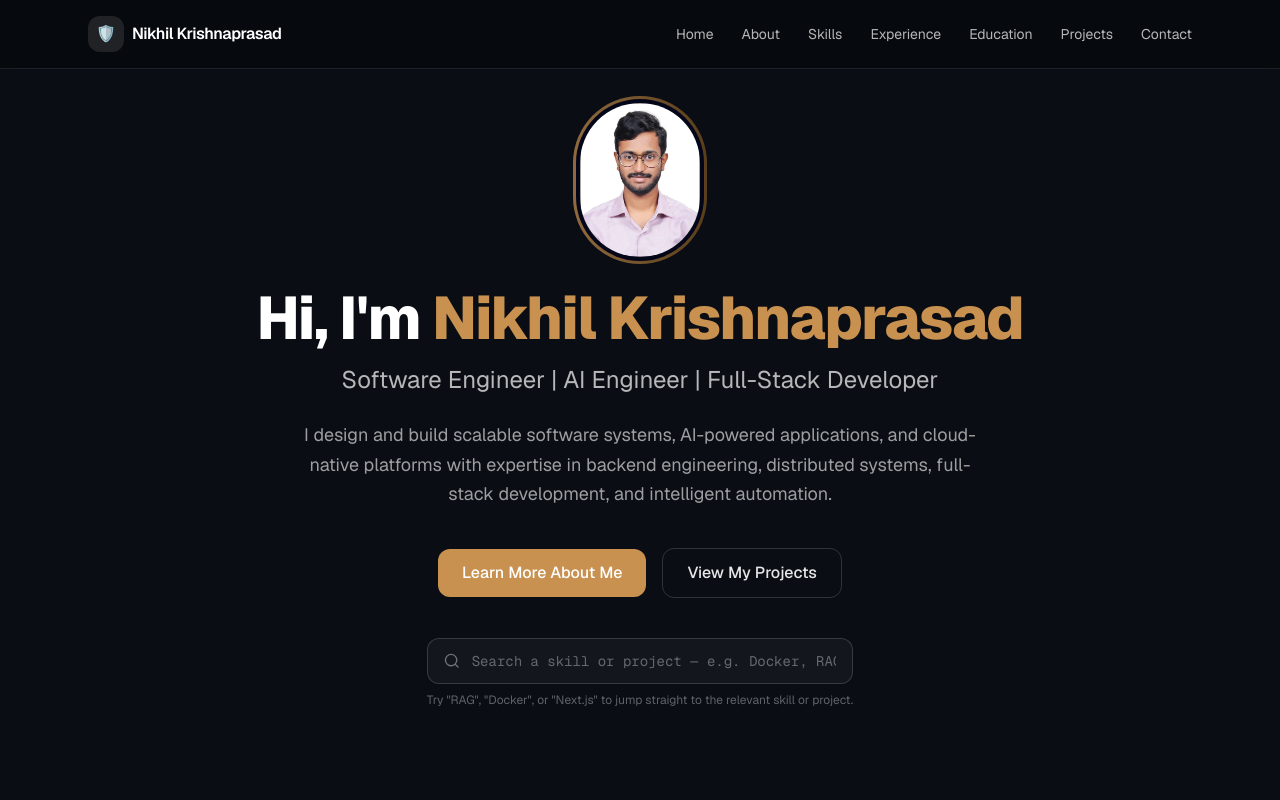
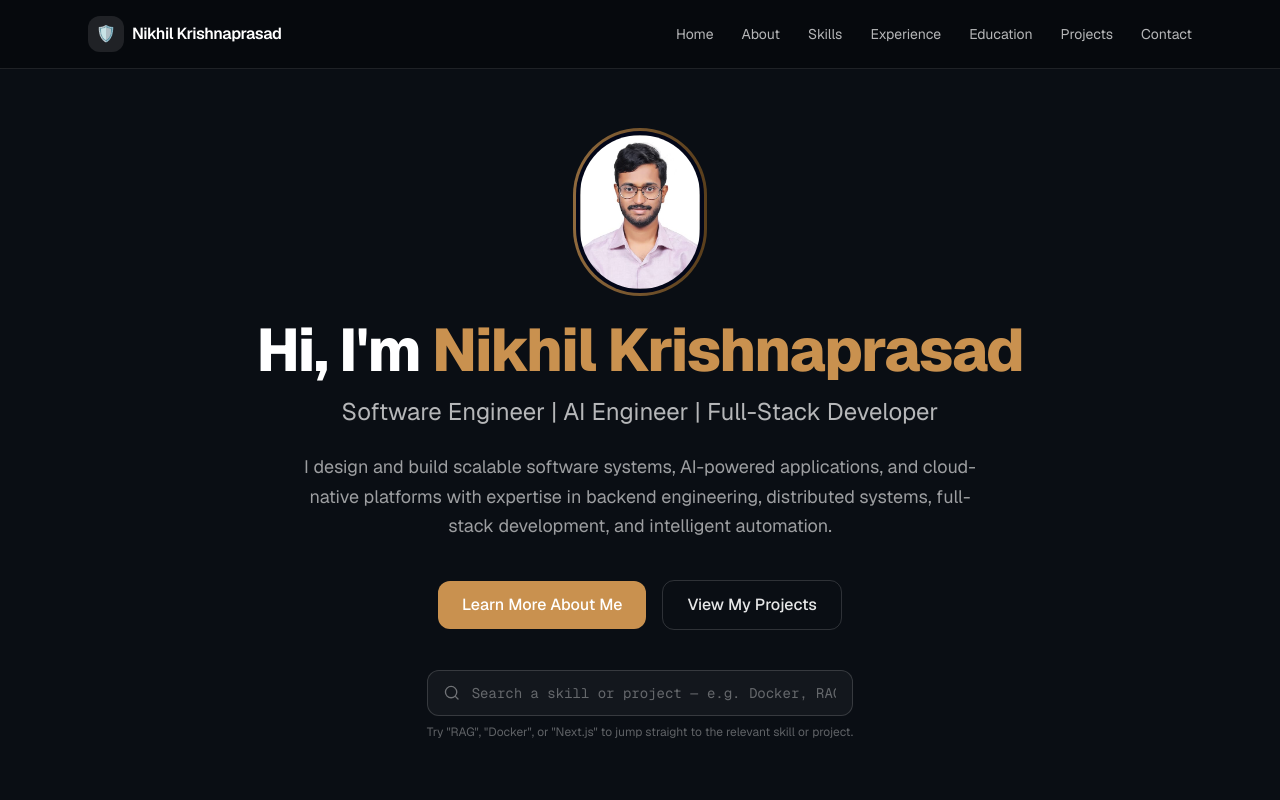
Before and after one commit to nikhil1817/nikhil-portfolio, a Next.js app: page / in a window 1280 px wide. Shown: the top 800 px of the page. Built offline with nearby package versions, Linux system fonts and the light colour scheme.

Commit message:
Update portfolio

```diff
--- a/components/Hero.tsx
+++ b/components/Hero.tsx
@@ -5,7 +5,7 @@ export default function Hero() {
   return (
     <section
       id="home"
-      className="relative flex min-h-[85vh] items-center justify-center px-6 pt-24"
+      className="relative flex min-h-[70vh] items-center justify-center px-6 pt-32 pb-12"
     >
       {/* Background glow */}
       <div className="pointer-events-none absolute inset-0 -z-10">
```
